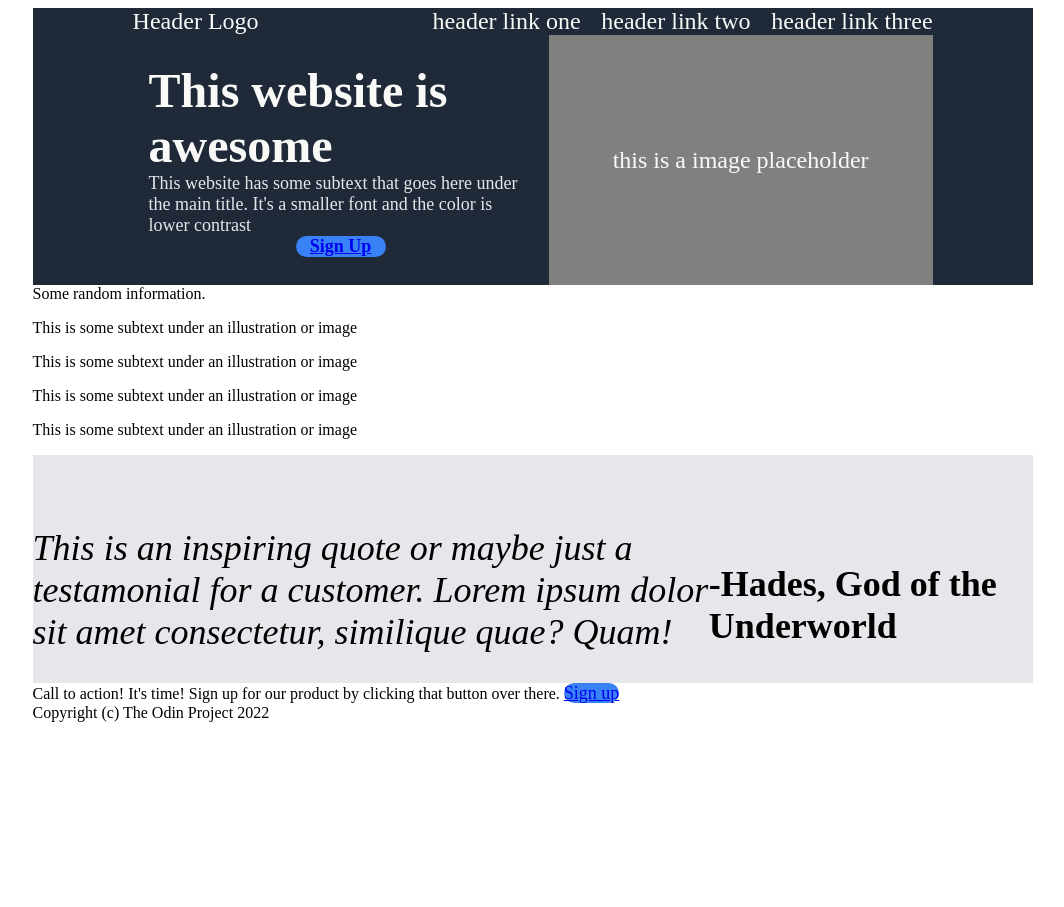
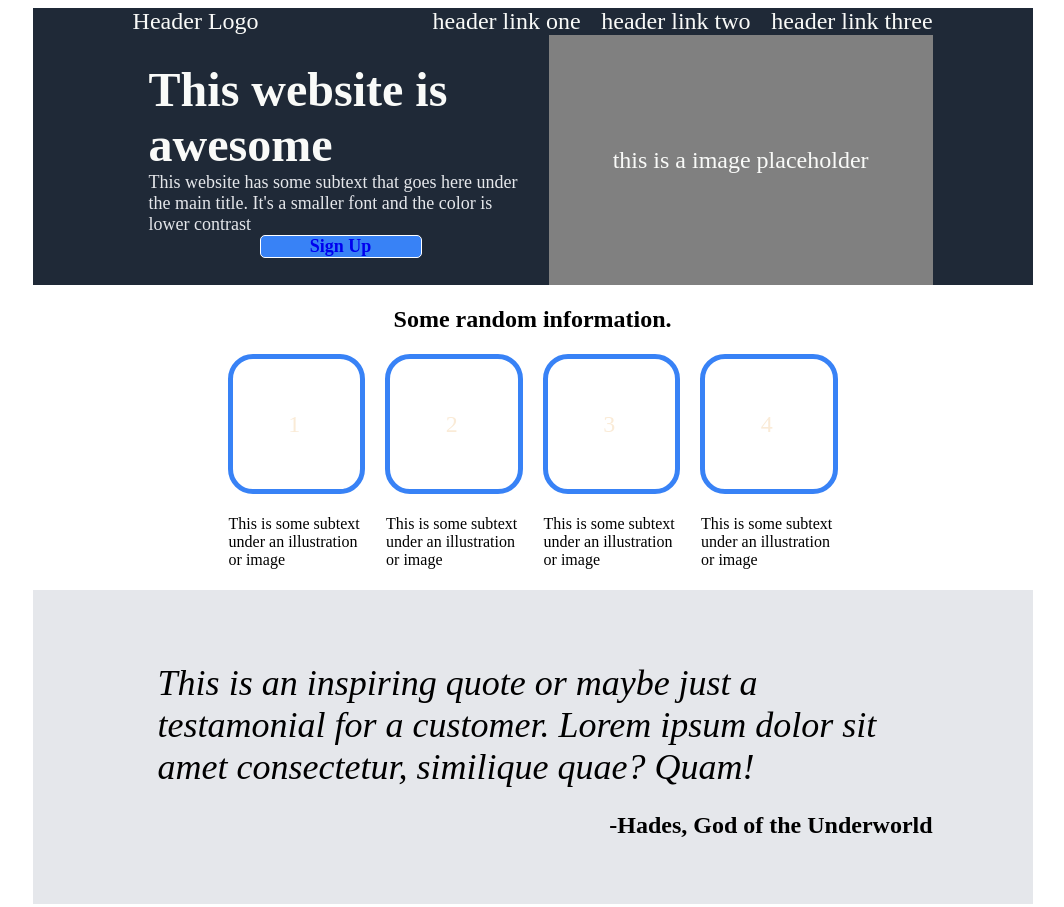
Before and after one commit to wimseden/my-second, a plain HTML site: page index.html in a window 1280 px wide. Shown: the top 907 px of the page, without its empty margins (165-1229 px from the left). Before the commit the page ends 800 px from the top, so only its background shows below. Drawn offline with Linux system fonts and the light colour scheme.

Commit message:
Antipenultimate fixes of the 'sign up' box with some issues remaining

```diff
--- a/index.html
+++ b/index.html
@@ -33,24 +33,33 @@
             </div>
     </div>
 
-    <div id="third">Some random information.
-
-        <p>This is some subtext under an illustration or image</p>
-        <p>This is some subtext under an illustration or image</p>
-        <p>This is some subtext under an illustration or image</p>
-        <p>This is some subtext under an illustration or image</p>
-    </div>
+    <table id="third">
+        <tr><th colspan="4">Some random information.</th></tr>
+        <tr><td class="img1" scope="col">1</td>
+        <td class="img2" scope="col">2</td>
+        <td class="img3" scope="col">3</td>
+        <td class="img4" scope="col">4</td></tr>
+        <tr><td>This is some subtext under an illustration or image</td>
+        <td>This is some subtext under an illustration or image</td>
+        <td>This is some subtext under an illustration or image</td>
+        <td>This is some subtext under an illustration or image</td></tr>
+    </table>
 
 
-    <div id="fourth">This is an inspiring quote or maybe just a testamonial for a customer. Lorem ipsum dolor sit amet
-        consectetur, similique quae? Quam!
+    <div id="fourth">
+        <div>This is an inspiring quote or maybe just a testamonial for a customer. Lorem ipsum dolor sit amet
+        consectetur, similique quae? Quam!</div>
         <p class="quote">-Hades, God of the Underworld</p>
     </div>
-
-    <div id="fifth">Call to action! It's time!
-        Sign up for our product by clicking that button over there.
-        <a class="signup" href="https://www.google.com">Sign up</a>
+<div id="cta-container">
+    <div id="fifth">
+        <div class="call">Call to action! It's time!
+        <p class="call">Sign up for our product by clicking that button over there.</p>
+        </div>
+        <div class="argh"><a class="signup" href="https://www.google.com">Sign up</a>
+        </div>
     </div>
+</div>
 
         <div id="footer">Copyright (c) The Odin Project 2022
         </div>
--- a/my-second/style.css
+++ /dev/null
@@ -1,113 +0,0 @@
-/*
-align-items:center;
-align-content:space-around;
-display:flex;
-flex-direction:column;
-justify-content:center;
-max-width:1200px;
-padding:0.75em;
-margin-left:auto;
-margin-right:auto; */
-
-#header{
-    display:flex;
-    flex-direction:row;
-    justify-content: space-between;
-    padding:0 100px;
-}
-#threelinks{
-    display:flex;
-    align-content:flex-end;
-    width:500px;
-    justify-content: space-between;
-}
-#container{
-display:inline-block;
-    width:1000px;
-    margin:auto 15%;
-}
-section{
-font-size:18px;
-color:#E5E7EB;
-width:1200px;
-}
-#placeholder{
-    width:50%;
-    justify-content:center;
-    align-items:center;
-    display:flex;
-    background-color:gray;
-    height:250px;
-}
-section #header span{
-    align-items:flex-end;
-}
-#header{
-font-size:24px;
-color:#F9FAF8;
-background-color: #1F2937;
-}
-#content{
-    display:flex;
-    flex-direction: row;
-    font-size:24px;
-    align-items:center;
-color:#F9FAF8;
-background-color: #1F2937;
-padding: 0 100px;
-}
-#second{
-font-size:48px;
-font-weight:900;
-color:#F9FAF8;
-display:flex;
-flex-direction: column;
-flex-wrap:wrap;
-width:50%;
-justify-content: center;
-align-items:center;
-padding:0 2%;
-}
-#container  .text{
-
-    font-size:18px;
-font-weight:500;
-color:#E5E7EB;
-}
-.signup{
-background-color:#3882F6;
-border-radius: 1em;
-width: 90px;
-font-size:18px;
-text-align:center;
-}
-#third{
-
-}
-p{
-
-}
-#fourth{
-    display:flex;
-    font-weight:lighter;
-    font-size:36px;
-    background-color: #E5E7EB;
-    font-style: italic;
-    padding-top:2em;
-    width:100%;
-}
-#fourth .quote{
-    width:90%;
-    font-size:36px;
-    font-style:normal;
-    font-weight:800;
-    align-items: flex-end;
-    padding-right: 0.25em;
-}
-img{
-
-}
-:visited{
-    font-style: normal;
-
-}
--- a/style.css
+++ b/style.css
@@ -1,14 +1,3 @@
-/*
-align-items:center;
-align-content:space-around;
-display:flex;
-flex-direction:column;
-justify-content:center;
-max-width:1200px;
-padding:0.75em;
-margin-left:auto;
-margin-right:auto; */
-
 #header{
     display:flex;
     flex-direction:row;
@@ -74,40 +63,102 @@ padding:0 2%;
 font-weight:500;
 color:#E5E7EB;
 }
-.signup{
-background-color:#3882F6;
-border-radius: 1em;
-width: 90px;
-font-size:18px;
-text-align:center;
+#third{
+    margin-left:auto;
+    margin-right:auto;
+    width:65%;
+    border-spacing:20px;
 }
-#third{
-
+.img1,.img2,.img3,.img4{
+    font-size:24px;
+    width:72px;
+    height:128px;
+    border:2px solid #3882F6;
+    border-radius: 25px;
+    border-width: thick;
+    text-align:center;
+    color:antiquewhite;
+    padding-right:5px;
 }
-p{
-
+#third th{
+    font-size:24px;
 }
 #fourth{
-    display:flex;
     font-weight:lighter;
     font-size:36px;
     background-color: #E5E7EB;
     font-style: italic;
     padding-top:2em;
     width:100%;
+    text-align:center;
+}
+#fourth div{
+    font-weight:00;
+    width:75%;
+    text-align:initial;
+    margin-right:auto;
+    margin-left:auto;
 }
 #fourth .quote{
     width:90%;
-    font-size:36px;
+    font-size:24px;
     font-style:normal;
     font-weight:800;
-    align-items: flex-end;
-    padding-right: 0.25em;
+    padding-right: 5em;
+    text-align:right;
+    padding-bottom:65px;
 }
-img{
-
+a{
+    text-decoration: none;
 }
-:visited{
-    font-style: normal;
-
+#fifth{
+    display:flex;
+    flex-wrap:wrap;
+    flex-direction:column;
+    height:128px;
+    border-radius:15px;
+    width:80%;
+    text-align:left;
+    padding-left:60px;
+    padding-top:30px;
+    background-color:#3882F6;
+    color:#E5E7EB;
+    font-weight:700;
+    font-size:24px;
 }
+#fifth.call{
+    display:flex;
+    flex-direction:row;
+}
+#fifth p.call{
+    font-weight:500;
+    font-size:16px;
+}
+.signup{
+    background-color:#3882F6;
+    border: 1.5px solid white;
+    border-radius:5px;
+    width: 160px;
+    font-size:18px;
+    text-align:center;
+    justify-content: center;
+    align-items: center;
+    }
+#footer{
+    background-color:#1F2937;
+    color:#F9FAF8;
+    text-align:center;
+    padding:15px;
+}
+#cta-container{
+    display:flex;
+    justify-content: center;
+    margin-right:auto;
+    margin-left:auto;
+    padding-bottom:60px;
+    padding-top:60px;
+}
+.argh{
+    display:flex;
+    flex-direction: column;
+}
```
Also changed, not shown: my-second/index.html (deleted, +0 -61 lines).
